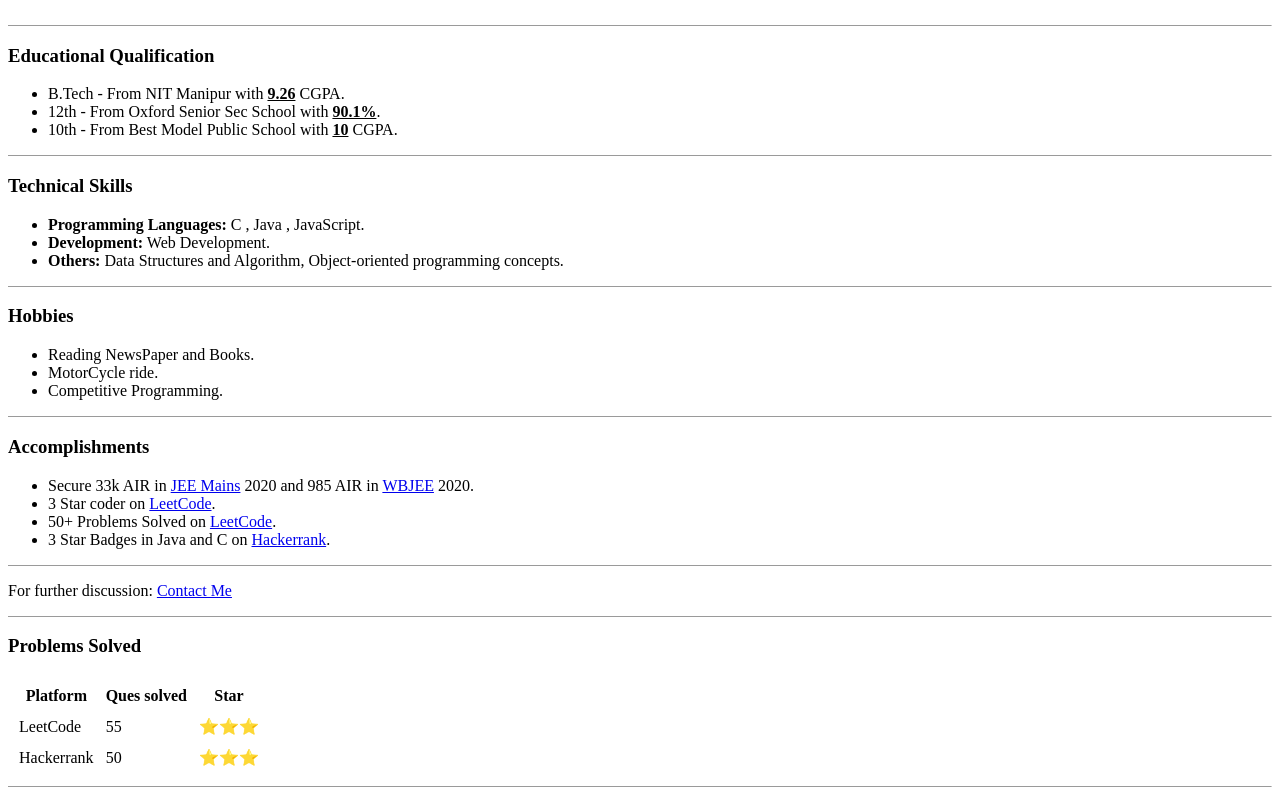
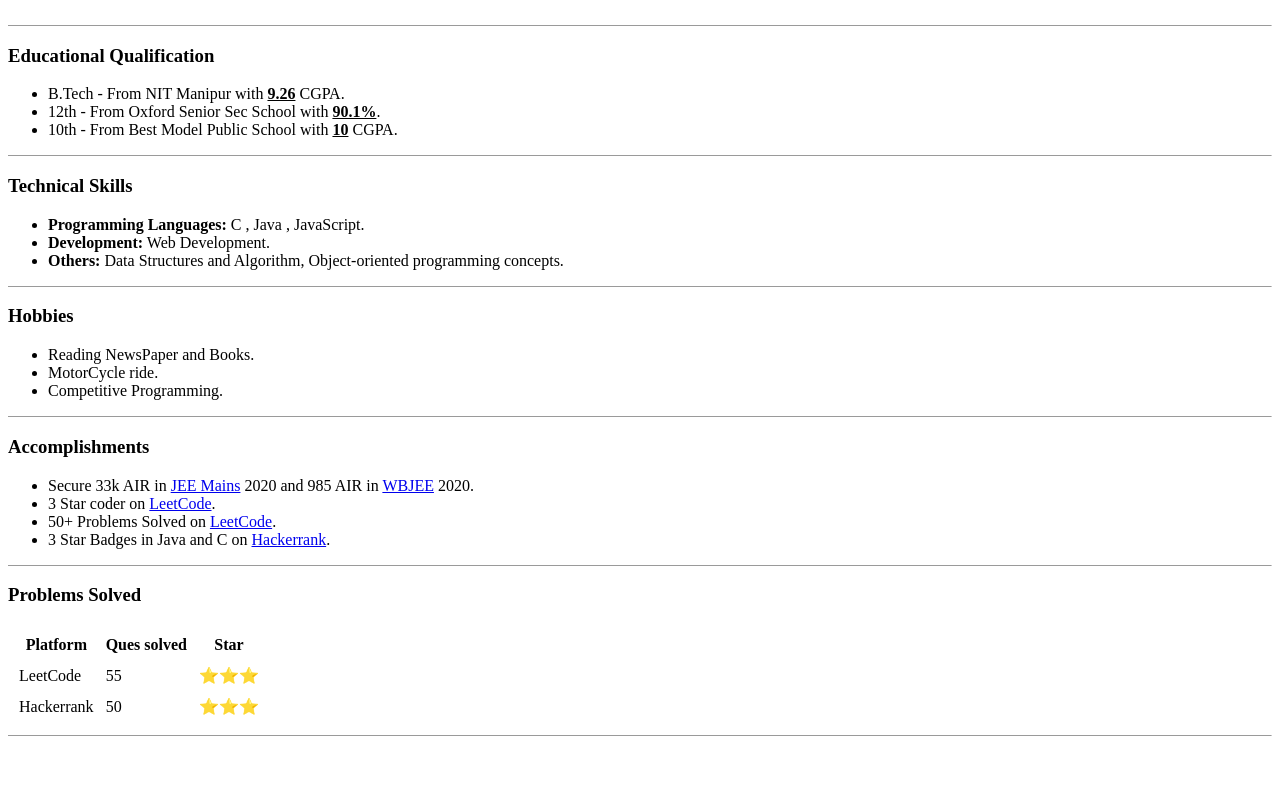
Before and after one commit to rohit70705/CV, a plain HTML site: page index.html in a window 1280 px wide. Shown: the part 218-1013 px from the top of the page. After the commit the page ends 962 px from the top, so only its background shows below. Drawn offline with Linux system fonts and the light colour scheme.

Commit message:
contact me deleted

```diff
--- a/index.html
+++ b/index.html
@@ -62,8 +62,6 @@
         <li>3 Star Badges in Java and C on <a href="https://www.hackerrank.com/rohitsingh35m">Hackerrank</a>.</li>
     </ul>
     <hr size="1" noshaded>
-    <p>For further discussion: <a href="image/contact.html">Contact Me</a></p>
-    <hr size="1" nonshaded>
     <h3>Problems Solved</h3>
     <table cellspacing="10">
         <thead>
```
